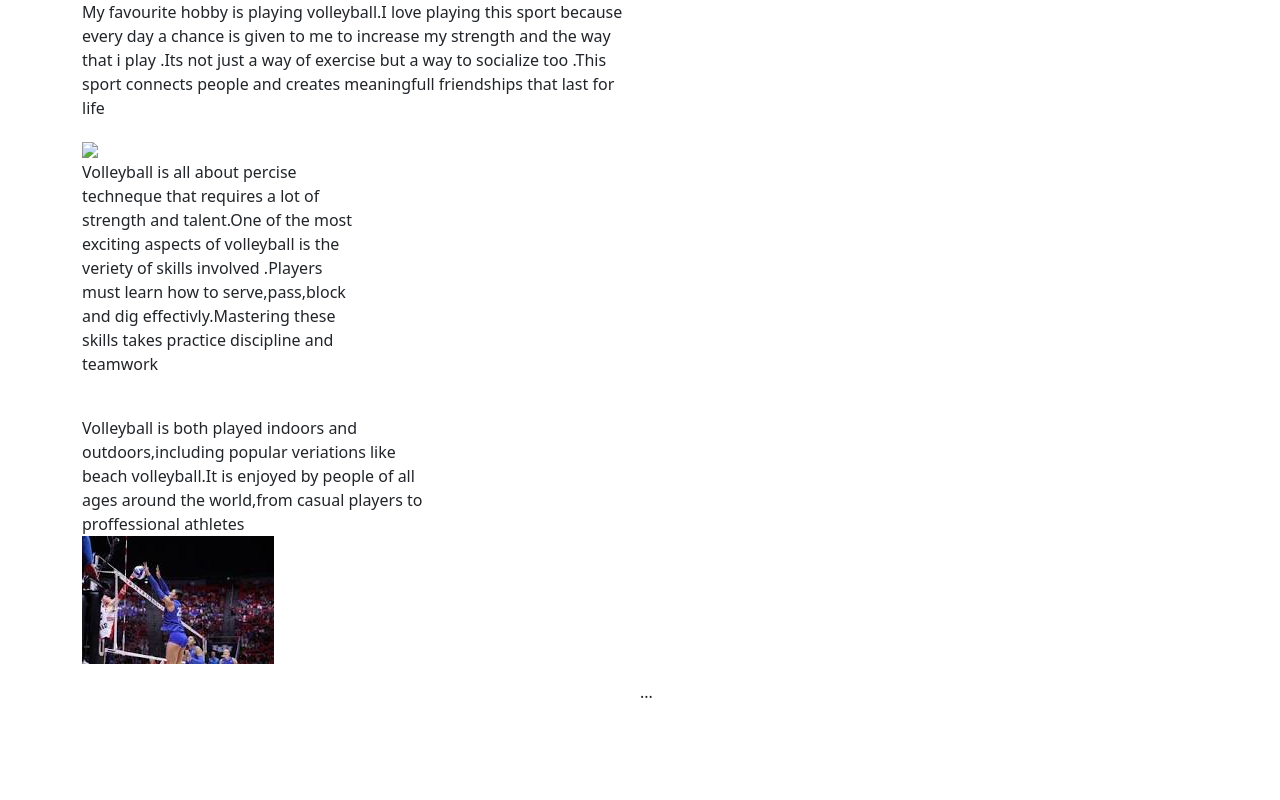
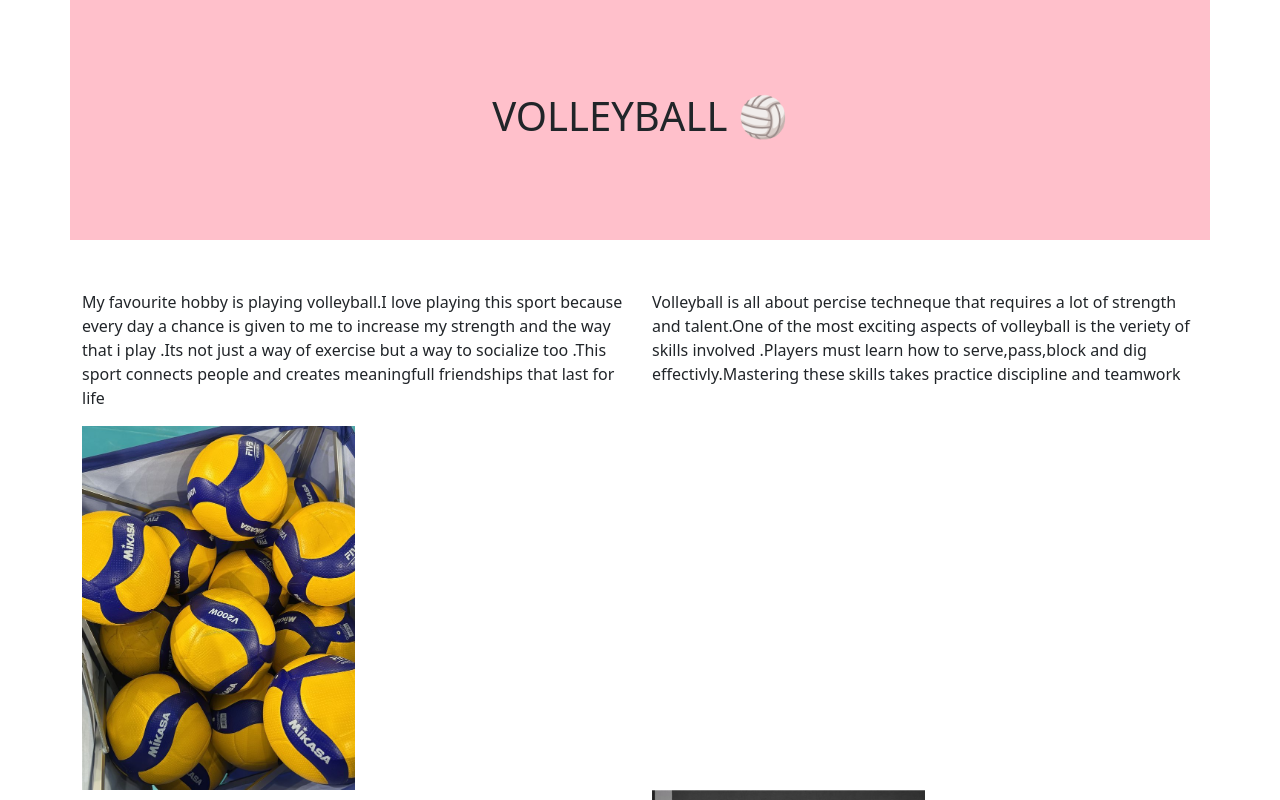
Before and after one commit to Katerinadaskalaki/Katerinadaskalaki.github.io, a plain HTML site: page index.html in a window 1280 px wide. Shown: the top 800 px of the page. Drawn offline with nearby package versions, Linux system fonts and the light colour scheme.

Commit message:
Add files via upload

```diff
--- a/css/style.css
+++ b/css/style.css
@@ -0,0 +1,25 @@
+img{
+	width: 50%;
+}
+
+.section1{
+	height: 30vh;
+	display: flex;
+	align-items: center;
+	justify-content: center;
+	text-align: center;
+	background-color: pink;
+	margin-bottom: 50px;
+}
+
+.section2{
+	display: flex;
+	align-items: center;
+	justify-content: center;
+	text-align: center;
+	flex-direction: column;
+}
+
+.section2 p{
+		font-size: 20px;
+}
--- a/index.html
+++ b/index.html
@@ -5,48 +5,43 @@
 <script src="https://cdn.jsdelivr.net/npm/bootstrap@5.2.3/dist/js/bootstrap.bundle.min.js" integrity="sha384-kenU1KFdBIe4zVF0s0G1M5b4hcpxyD9F7jL+jjXkk+Q2h455rYXK/7HAuoJl+0I4" crossorigin="anonymous"></script>
 	<meta charset="utf-8">
 	<meta name="viewport" content="width=device-width, initial-scale=1">
-	<title></title>
-	<link rel="stylesheet" type="text/css" href="css/style.csst">
+	<title>Volleyball</title>
+	<link rel="stylesheet" type="text/css" href="css/style.css">
 </head>
 <body>
 	<div class="container">
 		<div class='row'>
+			<div class="col-md-12 section1">
+		 		<h1> VOLLEYBALL 🏐</h1>
+			</div>
+		</div>
+
+		<div class='row'>
 
 			<div class="col-md-6">
-				<p> My favourite hobby is playing volleyball.I love playing this sport because every day a chance is given  to me to increase my strength and the way that i play .Its not just a way of exercise but a way to socialize too .This sport connects people and creates meaningfull friendships that last for life </p>
-
-				<img class="img-fluid" src="img/images-2.jpeg">
-
+				<p> My favourite hobby is playing volleyball.I love playing this sport because every day a chance is given  to me to increase my strength and the way that i play .Its not just a way of exercise but a way to socialize too .This sport connects people and creates meaningfull friendships that last for life  </p>
+				<img class="img-fluid" src="img/0a2260c21b9259e88ba4339f8aa38c37.jpg">
+			</div>
 
 			<div class="col-md-6">
 				<p> Volleyball is all about percise techneque that requires a lot of strength and talent.One of the most exciting aspects of volleyball is the veriety of skills involved .Players must learn how to serve,pass,block and dig effectivly.Mastering these skills takes practice discipline and teamwork </p>
-				<img src="">
+
 			</div>
 		</div>
 		<div class="row">
-			<div class="col-md-4">
-				<p> Volleyball is both played indoors and outdoors,including popular veriations like beach volleyball.It is enjoyed by people of all ages around the world,from casual players to proffessional athletes
-
-
-
-
-				<img class="img-fluid" src="img/images-4.jpeg">
-
-
+			<div class="col-md-6 section2">
+				<p> Volleyball is both played indoors and outdoors,including popular veriations like beach volleyball.It is enjoyed by people of all ages around the world,from casual players to proffessional athletes</p>
+				<img  src="img/images-3.jpeg">
 
 			</div>
-			<div class="col-md-4">
-<img class="img-fluid"src="">
+			<div class="col-md-6">
+				<img class="img-fluid" src= "img/54b397c70ec024b7c34ac7ce5ee37c14.jpg">
+
 			</div>
-		   <div class="col-md-4">
-		   </div>
 		</div>
 	   <div class="row">
-		   	<div class="col-md-6">
-		   		<img>
-		   	</div>
-		   	<div class="col-md-6">
-		   		<p>...</p>
+		   	<div class="col-md-12">
+		   		<p>Volleyball is not only a physical sport but also a mental one.Players must constantly anticipate the opponets moves and adjust their positioning accordingly.Team morale and encouragement can greatly influence the outcome of a game</p>
 		   </div>
 		</div>
 	</div>
```
